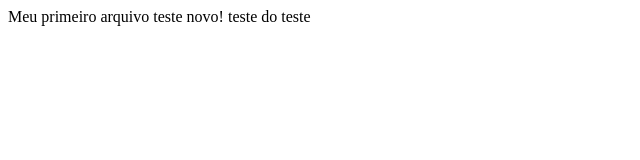
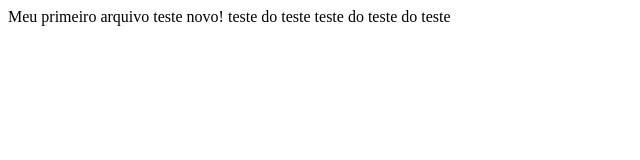
Before and after one commit to Mrou8a/meu_projeto_versionado, a plain HTML site: page Index.html in a window 1280 px wide. Shown: the whole page, without its empty margins (0-640 px from the left). Drawn offline with Linux system fonts and the light colour scheme.

Commit message:
commit pos tag

```diff
--- a/Index.html
+++ b/Index.html
@@ -3,5 +3,6 @@
         Meu primeiro arquivo
         teste novo!
         teste do teste
+        teste do teste do teste
     </body>
         <html>
```
